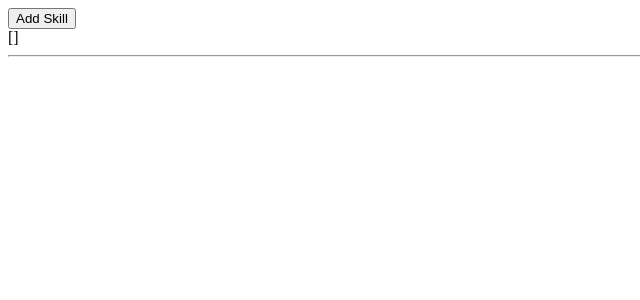
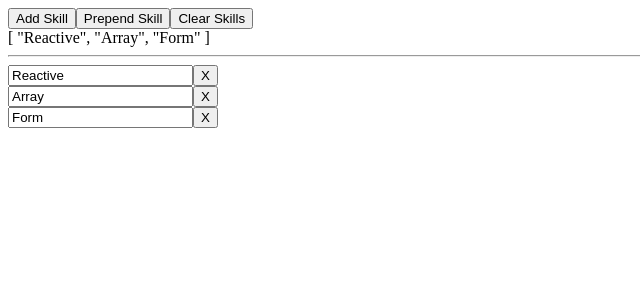
Before and after one commit to dreiv/ng-form-array, an Angular app: page / in a window 1280 px wide. Shown: the top 300 px of the page, without its empty margins (0-640 px from the left). Built offline with nearby package versions, Linux system fonts and the light colour scheme.

Commit message:
basic methods

```diff
--- a/src/app/app.component.ts
+++ b/src/app/app.component.ts
@@ -5,5 +5,4 @@ import { Component } from '@angular/core';
   templateUrl: './app.component.html',
   styleUrls: ['./app.component.scss']
 })
-export class AppComponent {
-}
+export class AppComponent {}
--- a/src/app/skills/skills.component.html
+++ b/src/app/skills/skills.component.html
@@ -1,8 +1,12 @@
-<button (click)="addSkill()">Add Skill</button><br>
+<button (click)="addSkill()">Add Skill</button>
+<button (click)="prepend()">Prepend Skill</button>
+<button (click)="clear()">Clear Skills</button>
+<br>
 
 {{skills.value | json }}
 <hr>
 
 <div *ngFor="let control of skills.controls; index as i">
   <input [formControl]="skills.controls[i]" />
+  <button (click)="removeSkill(i)">X</button>
 </div>
--- a/src/app/skills/skills.component.ts
+++ b/src/app/skills/skills.component.ts
@@ -7,13 +7,29 @@ import { FormArray, FormControl } from '@angular/forms';
   styleUrls: ['./skills.component.scss']
 })
 export class SkillsComponent implements OnInit {
-  skills = new FormArray([]);
+  skills = new FormArray([
+    new FormControl('Reactive'),
+    new FormControl('Array'),
+    new FormControl('Form')
+  ]);
 
   constructor() {}
 
   ngOnInit(): void {}
 
+  prepend(): void {
+    this.skills.insert(0, new FormControl(''));
+  }
+
   addSkill(): void {
     this.skills.push(new FormControl(''));
   }
+
+  removeSkill(index: number): void {
+    this.skills.removeAt(index);
+  }
+
+  clear(): void {
+    this.skills.clear();
+  }
 }
```
